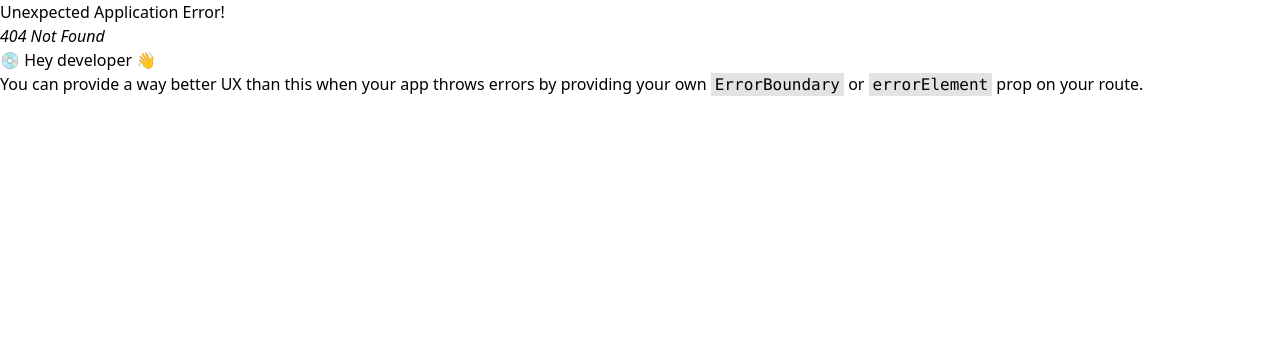
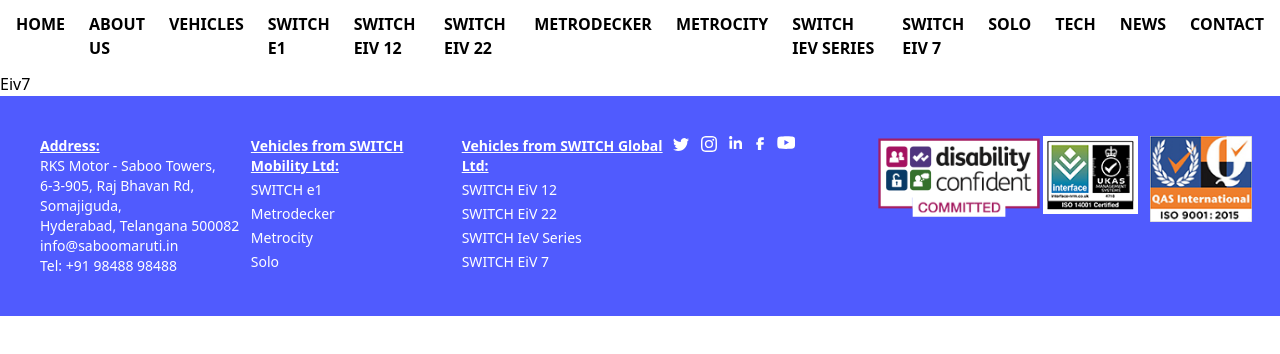
Before and after one commit to salman170/switch-backend-frontend, a React (Create React App) app: page /eiv7 in a window 1280 px wide. Before the commit this address had no page. Shown: the top 354 px of the page. Built offline with nearby package versions, Linux system fonts and the light colour scheme.

Commit message:
working on routing

```diff
--- a/src/components/Headers&footer/Navbar.js
+++ b/src/components/Headers&footer/Navbar.js
@@ -3,8 +3,6 @@
 import { Dialog } from '@headlessui/react';
 import { Bars3Icon, XMarkIcon } from '@heroicons/react/24/outline';
 import logo from '../../assets/logo.png';
-
-
 
 export default function Navbar() {
   const [mobileMenuOpen, setMobileMenuOpen] = useState(false);
@@ -56,8 +54,55 @@
               to='/vehicles'
               className='text-md font-semibold uppercase leading-6  hover:text-indigo-500'
             >
-
               Vehicles
+            </Link>
+            <Link
+              to='/e1'
+              className='text-md font-semibold uppercase leading-6  hover:text-indigo-500'
+            >
+              SWITCH e1
+            </Link>
+            <Link
+              to='/eiv12'
+              className='text-md font-semibold uppercase leading-6  hover:text-indigo-500'
+            >
+              SWITCH EiV 12
+            </Link>
+            <Link
+              to='/eiv22'
+              className='text-md font-semibold uppercase leading-6  hover:text-indigo-500'
+            >
+              SWITCH EiV 22
+            </Link>
+            <Link
+              to='/metrodecker'
+              className='text-md font-semibold uppercase leading-6  hover:text-indigo-500'
+            >
+              Metrodecker
+            </Link>
+            <Link
+              to='/metrocity'
+              className='text-md font-semibold uppercase leading-6  hover:text-indigo-500'
+            >
+              Metrocity
+            </Link>
+            <Link
+              to='/iev'
+              className='text-md font-semibold uppercase leading-6  hover:text-indigo-500'
+            >
+              SWITCH IeV Series
+            </Link>
+            <Link
+              to='/eiv7'
+              className='text-md font-semibold uppercase leading-6  hover:text-indigo-500'
+            >
+              SWITCH EiV 7
+            </Link>
+            <Link
+              to='/solo'
+              className='text-md font-semibold uppercase leading-6  hover:text-indigo-500'
+            >
+              Solo
             </Link>
             <Link
               to='/tech'
--- /dev/null
+++ b/src/components/Pages/Vehicles/E1.js
@@ -0,0 +1,9 @@
+import React from 'react'
+
+const E1 = () => {
+  return (
+    <div>E1</div>
+  )
+}
+
+export default E1
--- /dev/null
+++ b/src/components/Pages/Vehicles/Eiv12.js
@@ -0,0 +1,9 @@
+import React from 'react'
+
+const Eiv12 = () => {
+  return (
+    <div>Eiv12</div>
+  )
+}
+
+export default Eiv12
--- /dev/null
+++ b/src/components/Pages/Vehicles/Eiv22.js
@@ -0,0 +1,9 @@
+import React from 'react'
+
+const Eiv22 = () => {
+  return (
+    <div>Eiv22</div>
+  )
+}
+
+export default Eiv22
--- /dev/null
+++ b/src/components/Pages/Vehicles/Eiv7.js
@@ -0,0 +1,9 @@
+import React from 'react'
+
+const Eiv7 = () => {
+  return (
+    <div>Eiv7</div>
+  )
+}
+
+export default Eiv7
--- /dev/null
+++ b/src/components/Pages/Vehicles/Iev.js
@@ -0,0 +1,9 @@
+import React from 'react'
+
+const Iev = () => {
+  return (
+    <div>SWITCH IeV Series</div>
+  )
+}
+
+export default Iev
--- /dev/null
+++ b/src/components/Pages/Vehicles/Metrocity.js
@@ -0,0 +1,9 @@
+import React from 'react'
+
+const Metrocity = () => {
+  return (
+    <div>Metrocity</div>
+  )
+}
+
+export default Metrocity
--- /dev/null
+++ b/src/components/Pages/Vehicles/Metrodecker.js
@@ -0,0 +1,9 @@
+import React from 'react'
+
+const Metrodecker = () => {
+  return (
+    <div>Metrodecker</div>
+  )
+}
+
+export default Metrodecker
--- /dev/null
+++ b/src/components/Pages/Vehicles/ModelRanges.js
@@ -0,0 +1,9 @@
+import React from 'react'
+
+const ModelRanges = () => {
+  return (
+    <div>ModelRanges</div>
+  )
+}
+
+export default ModelRanges
--- /dev/null
+++ b/src/components/Pages/Vehicles/Solo.js
@@ -0,0 +1,9 @@
+import React from 'react'
+
+const Solo = () => {
+  return (
+    <div>Solo</div>
+  )
+}
+
+export default Solo
```
Also changed, not shown: src/App.js (+45 -0 lines).
